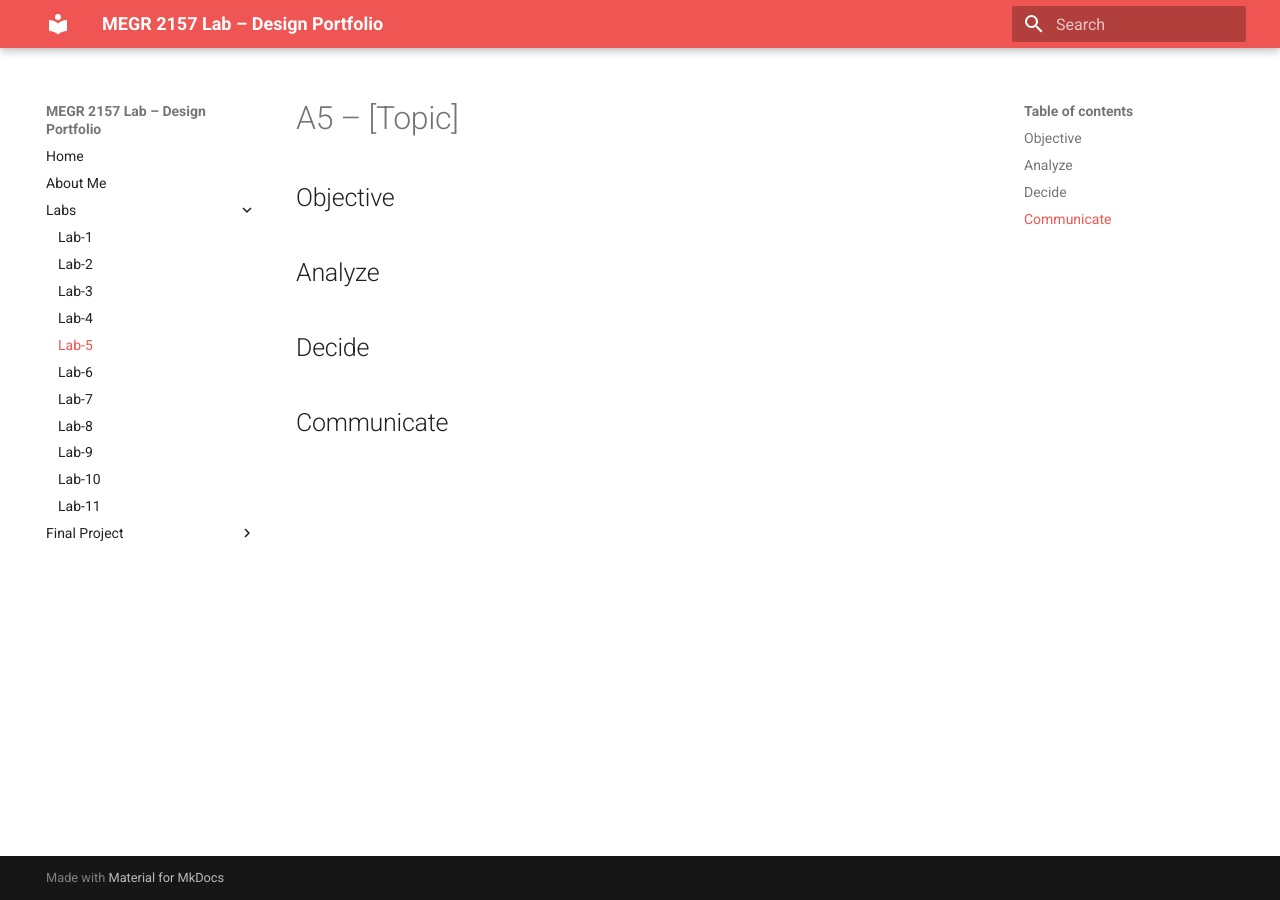
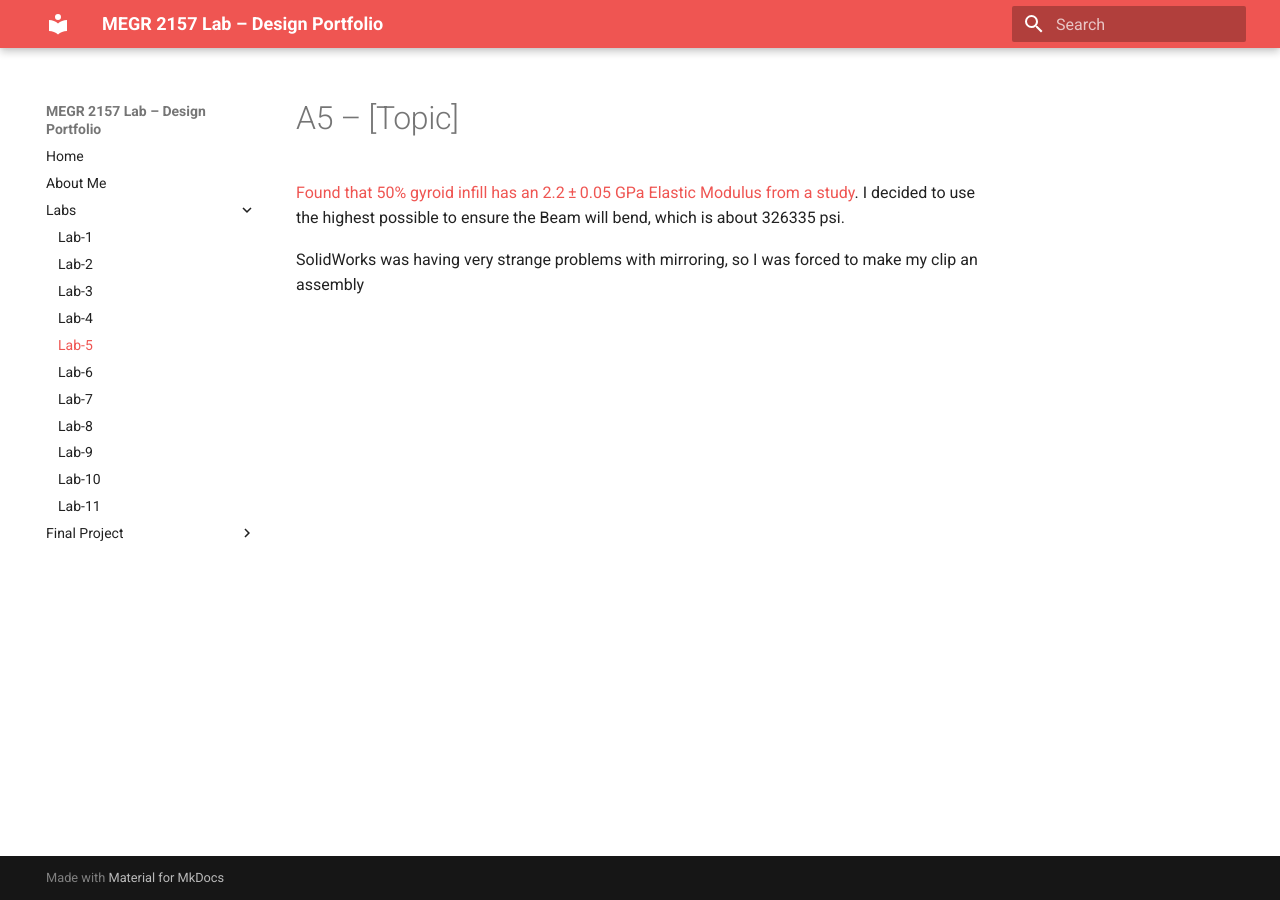
Before and after one commit to josef-chelala/megr2157-lab-portfolio, an MkDocs documentation site: the page built from docs/Labs/L05/index.md, in a window 1280 px wide. Built offline with MkDocs 1.6.1 and Material for MkDocs 9.7.7, drawn with Linux system fonts in a browser that asks for light colours.

Commit message:
Update index.md

```diff
--- a/docs/Labs/L05/index.md
+++ b/docs/Labs/L05/index.md
@@ -1,12 +1,6 @@
 # A5 – [Topic]
 
-## Objective
+[Found that 50% gyroid infill has an 2.2 ± 0.05 GPa Elastic Modulus from a study](https://link.springer.com/article/10.1007/s00170-020-06138-4/tables/6). I decided to use the highest possible to ensure the Beam will bend, which is about 326335 psi.
 
 
-## Analyze
-
-
-## Decide
-
-
-## Communicate
+SolidWorks was having very strange problems with mirroring, so I was forced to make my clip an assembly
```
